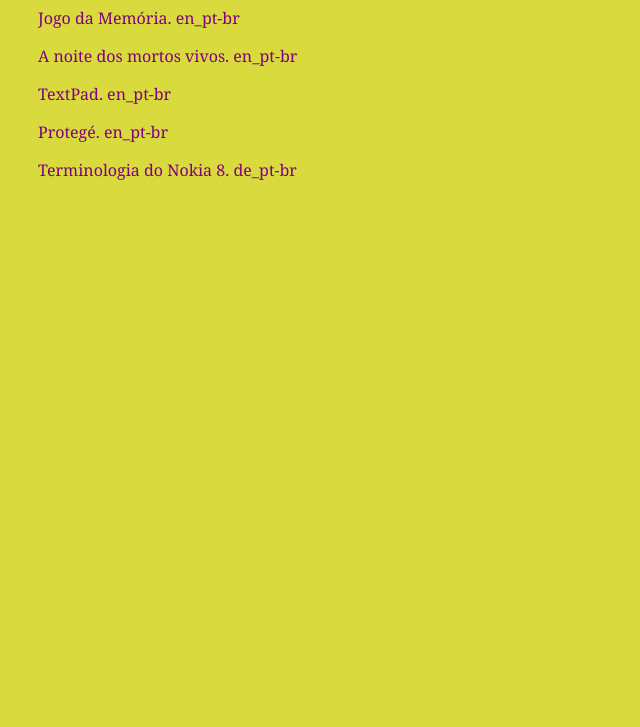
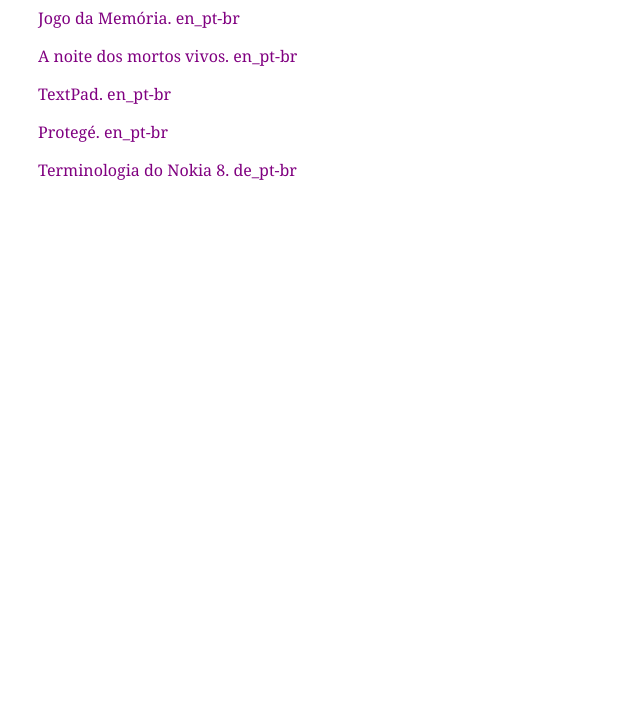
Before and after one commit to fernandonaumann/fernandonaumann.github.io, a plain HTML site: page index.html in a window 1280 px wide. Shown: the part 73-800 px from the top of the page, without its empty margins (146-786 px from the left). Drawn offline with Linux system fonts and the light colour scheme.

Commit message:
Update WebsiteStylesheet.css

```diff
--- a/WebsiteStylesheet.css
+++ b/WebsiteStylesheet.css
@@ -3,7 +3,7 @@ body {
   font-family: Georgia, "Times New Roman",
         Times, serif;
   color: purple;
-  background-color: #d8da3d }
+  background-color: ##DCDCDC }
 ul.navbar {
   list-style-type: none;
   padding: 0;
```
